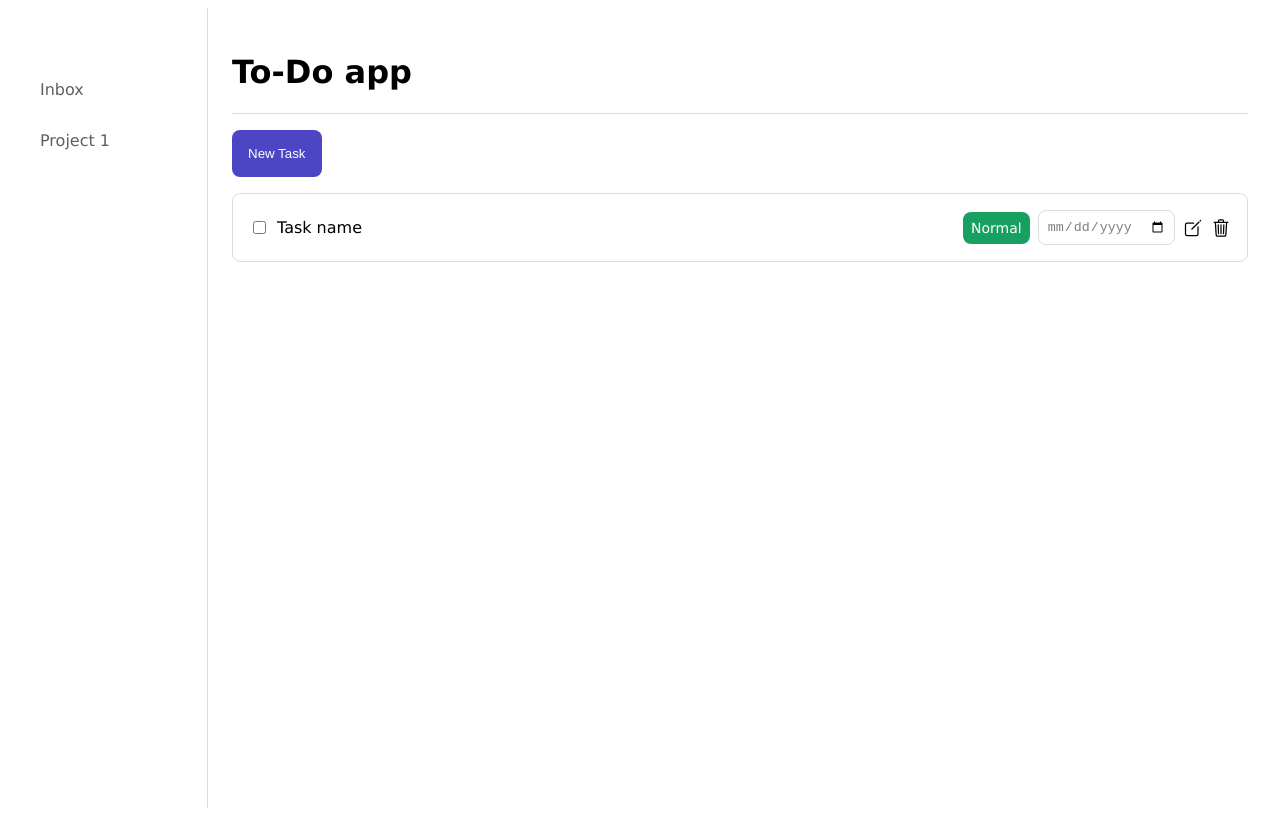
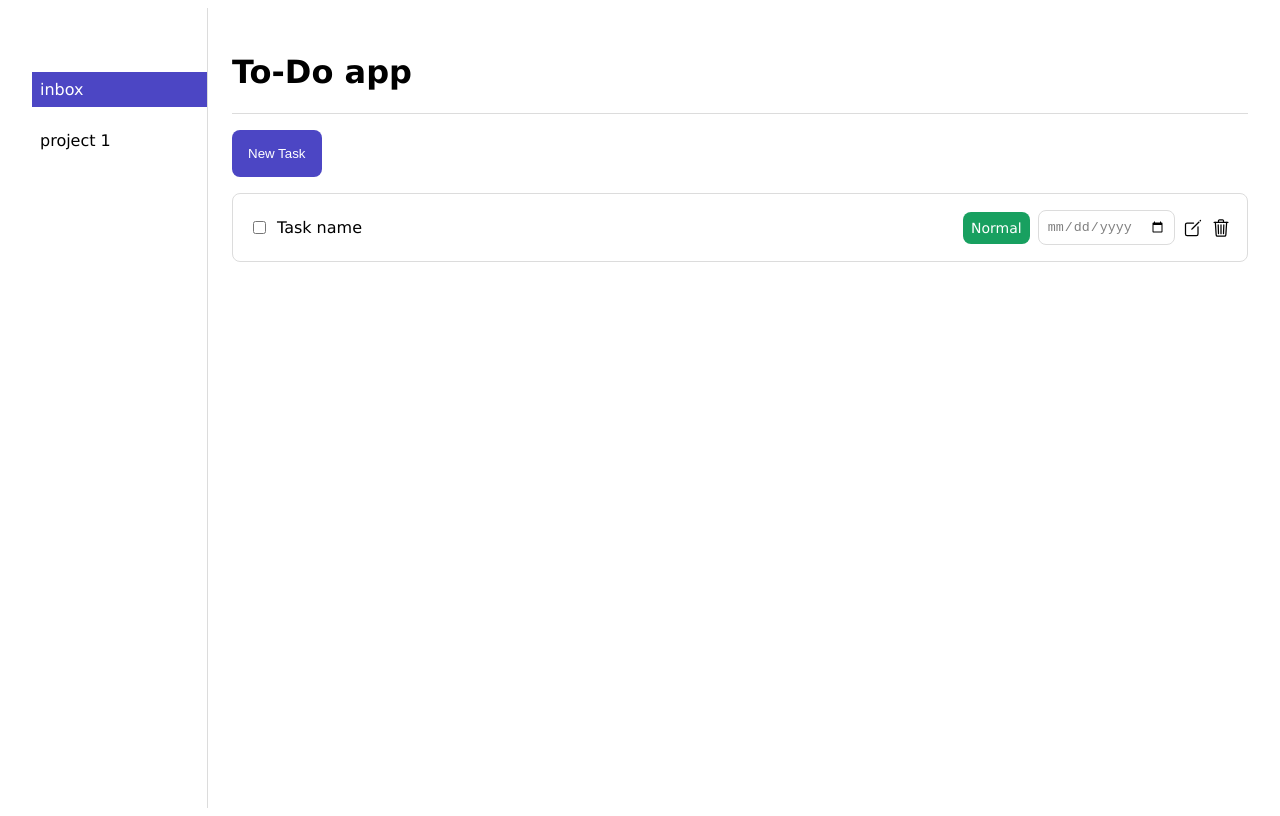
Before and after one commit to ozzestrophic/todo, a website built with webpack: page src/template.html in a window 1280 px wide. Built offline with nearby package versions, Linux system fonts and the light colour scheme.

Commit message:
added sideBar functions to create sideBar

```diff
--- a/src/index.js
+++ b/src/index.js
@@ -2,6 +2,7 @@ import "./style.css";
 import { addDeleteToButton } from "./deleteTask";
 import { addDetailsFunctionTobutton } from "./taskDetails";
 import { addEditToButton } from "./editTask";
+import { createSideBarList } from "./sideBar";
 
 const btn = document.querySelector("#newTask");
 const dialogbox = document.querySelector("#dialogBox");
@@ -74,6 +75,12 @@ const inbox = [];
 const arrayOfProjects = ["inbox", "project 1"];
 let currentProject = arrayOfProjects[0];
 
+function changeCurrentProject(event) {
+  currentProject = event.target.innerHTML;
+  createSideBarList();
+  drawList(inbox);
+}
+
 function addToProjectArray(tasksArray, obj) {
   tasksArray.unshift(obj);
 }
@@ -137,5 +144,12 @@ confirmBtn.addEventListener("click", function (event) {
 // open the dialog box passing the old values
 // apply method passing new values
 // drawList again
+createSideBarList();
 
-export { inbox, arrayOfProjects, drawList };
+export {
+  inbox,
+  arrayOfProjects,
+  currentProject,
+  changeCurrentProject,
+  drawList,
+};
--- /dev/null
+++ b/src/sideBar.js
@@ -0,0 +1,20 @@
+import { arrayOfProjects, currentProject, changeCurrentProject } from ".";
+
+function createSideBarList() {
+  const projectUList = document.querySelector("#projectUList");
+  projectUList.innerHTML = "";
+
+  for (let x in arrayOfProjects) {
+    const listItem = document.createElement("li");
+    listItem.classList.add("projects");
+    listItem.innerHTML = arrayOfProjects[x];
+    listItem.addEventListener("click", changeCurrentProject);
+    if (arrayOfProjects[x] == currentProject) {
+      listItem.classList.add("selected");
+    }
+
+    projectUList.appendChild(listItem);
+  }
+}
+
+export { createSideBarList };
--- a/src/style.css
+++ b/src/style.css
@@ -33,8 +33,13 @@ main {
   background-color: rgb(229, 229, 229);
 }
 
+.side-bar li.selected {
+  background-color: rgb(76, 70, 196);
+  color: white;
+}
+
 .side-bar a {
-  color: rgb(95, 95, 95);
+  /* color: rgb(95, 95, 95); */
   width: 100%;
   text-decoration: none;
 }
--- a/src/template.html
+++ b/src/template.html
@@ -8,7 +8,7 @@
   <body>
     <main>
       <div class="side-bar">
-        <ul>
+        <ul id="projectUList">
           <li class="projects"><a href="">Inbox</a></li>
           <li class="projects"><a href="">Project 1</a></li>
         </ul>
```
Also changed, not shown: dist/index.html, dist/main.js.
